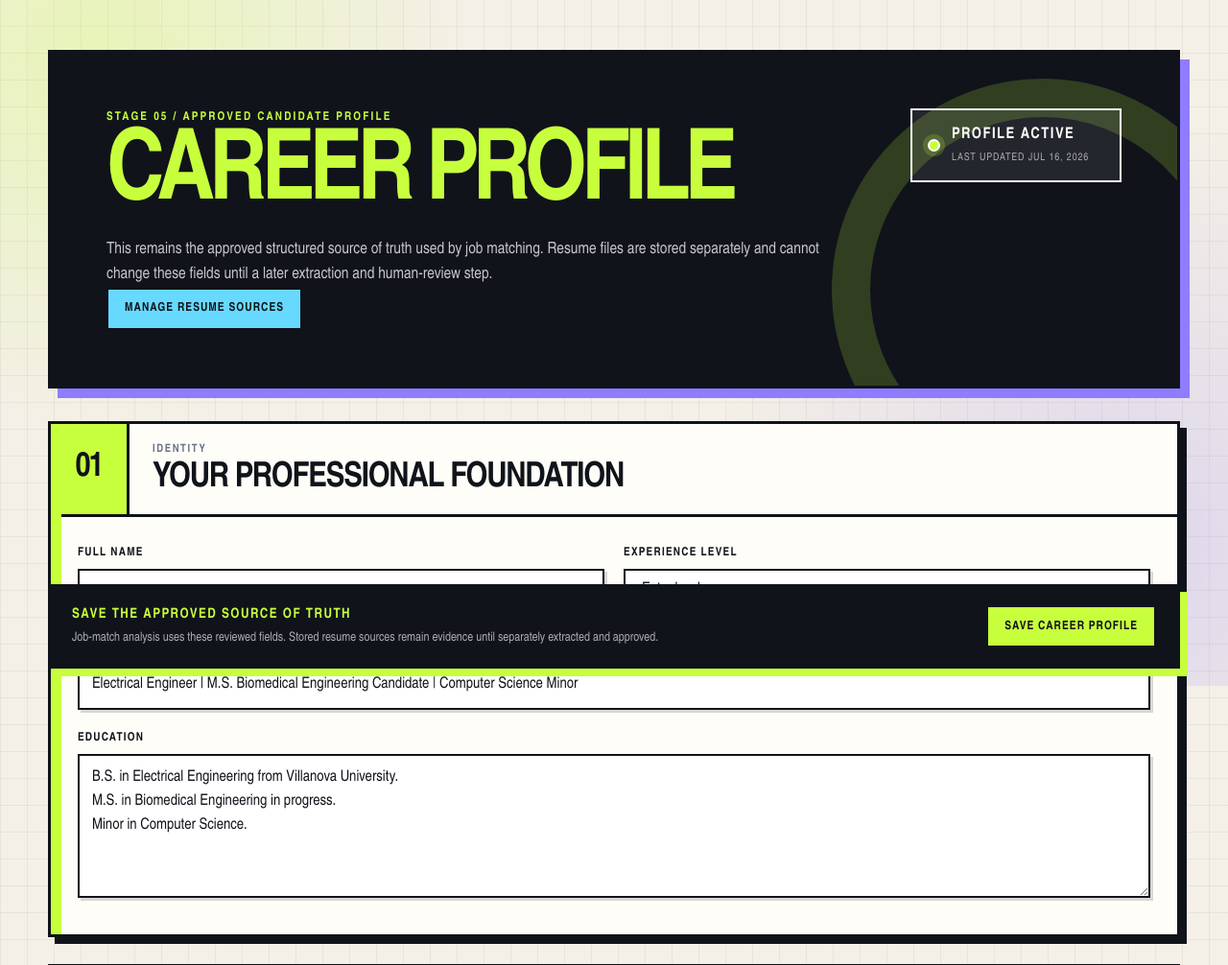
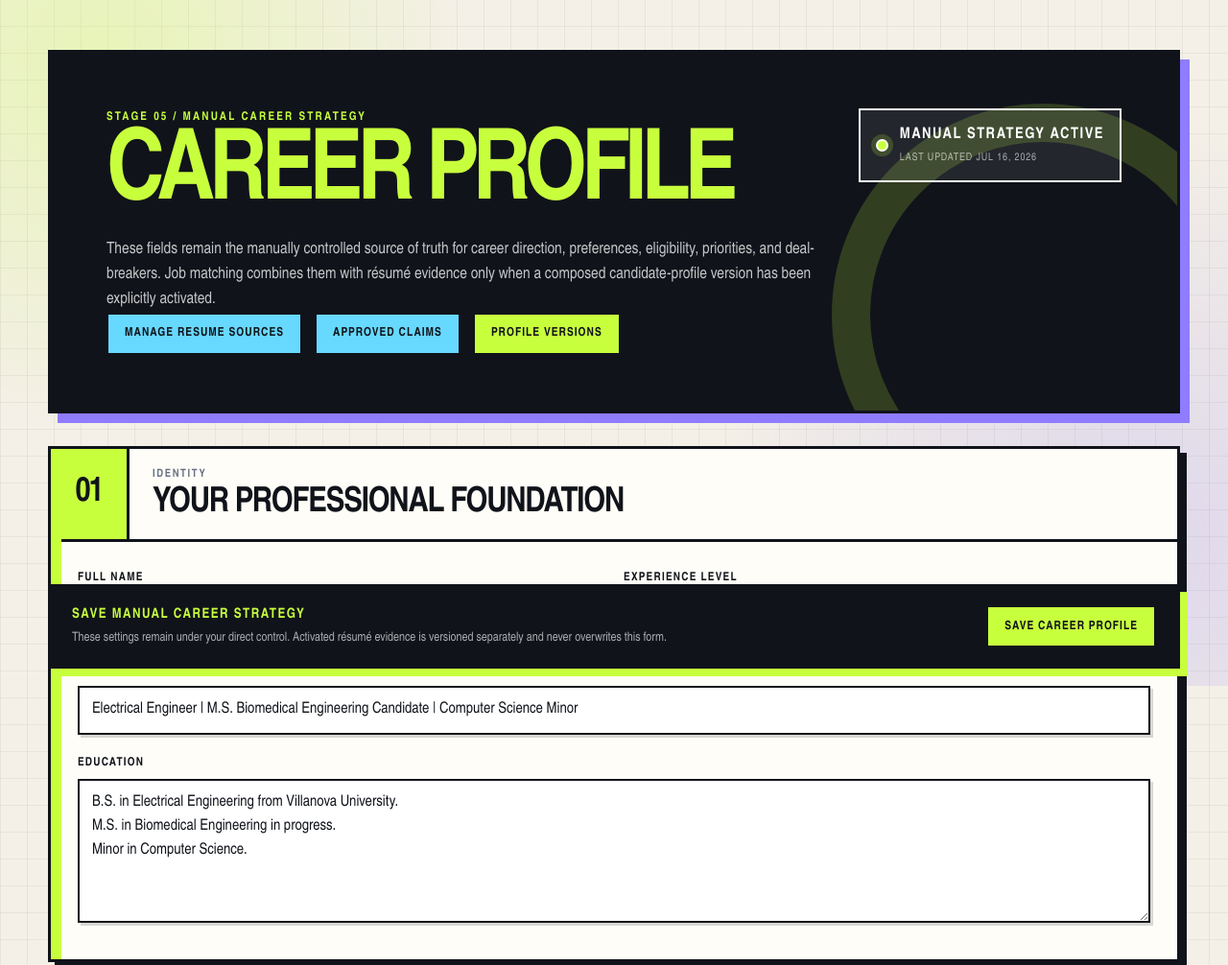
Before and after one commit to aprescod12/personal-job-finder, a Django app: page /profile/ in a window 1280 px wide. Shown: the part 85-1091 px from the top of the page at 96% size. Run offline with Django 5.2, Linux system fonts and the light colour scheme; data comes from the database, SQL or seed files in the repository.

Commit message:
Clarify manual profile and activated evidence boundaries

```diff
--- a/tracker/templates/tracker/career_profile.html
+++ b/tracker/templates/tracker/career_profile.html
@@ -5,18 +5,21 @@
 {% block content %}
 <section class="profile-hero">
     <div class="profile-hero-copy">
-        <p class="eyebrow">STAGE 05 / APPROVED CANDIDATE PROFILE</p>
+        <p class="eyebrow">STAGE 05 / MANUAL CAREER STRATEGY</p>
         <h1>CAREER PROFILE</h1>
         <p class="profile-intro">
-            This remains the approved structured source of truth used by job matching.
-            Resume files are stored separately and cannot change these fields until a later extraction and human-review step.
+            These fields remain the manually controlled source of truth for career direction, preferences, eligibility, priorities, and deal-breakers. Job matching combines them with résumé evidence only when a composed candidate-profile version has been explicitly activated.
         </p>
-        <a class="button button-secondary" href="{% url 'candidate_profile:resume_source_list' %}">MANAGE RESUME SOURCES</a>
+        <div class="detail-actions">
+            <a class="button button-secondary" href="{% url 'candidate_profile:resume_source_list' %}">MANAGE RESUME SOURCES</a>
+            <a class="button button-secondary" href="{% url 'candidate_profile:candidate_claim_list' %}">APPROVED CLAIMS</a>
+            <a class="button button-primary" href="{% url 'candidate_profile:candidate_snapshot_list' %}">PROFILE VERSIONS</a>
+        </div>
     </div>
     <div class="profile-status-card">
         <span class="profile-status-dot" aria-hidden="true"></span>
         <div>
-            <strong>PROFILE ACTIVE</strong>
+            <strong>MANUAL STRATEGY ACTIVE</strong>
             <small>LAST UPDATED {{ profile.updated_at|date:"M j, Y"|upper }}</small>
         </div>
     </div>
@@ -96,8 +99,8 @@
 
     <div class="profile-save-bar">
         <div>
-            <strong>SAVE THE APPROVED SOURCE OF TRUTH</strong>
-            <span>Job-match analysis uses these reviewed fields. Stored resume sources remain evidence until separately extracted and approved.</span>
+            <strong>SAVE MANUAL CAREER STRATEGY</strong>
+            <span>These settings remain under your direct control. Activated résumé evidence is versioned separately and never overwrites this form.</span>
         </div>
         <button class="button button-primary profile-save-button" type="submit">SAVE CAREER PROFILE</button>
     </div>
```
